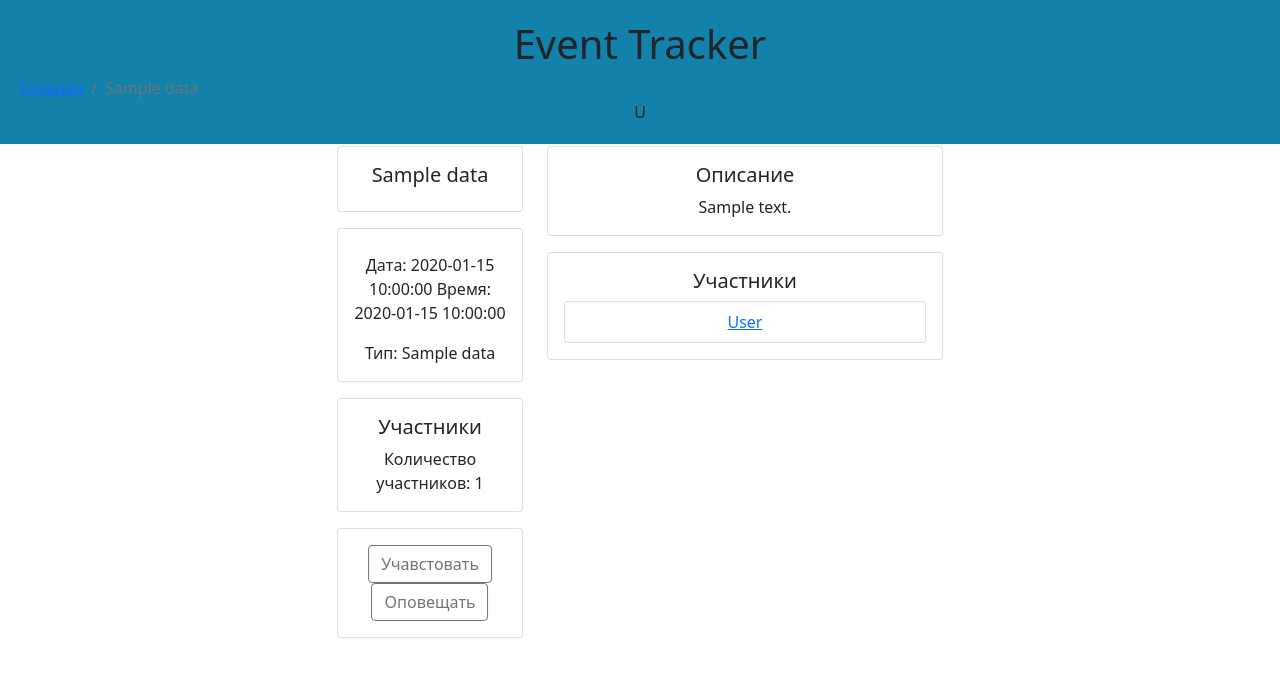
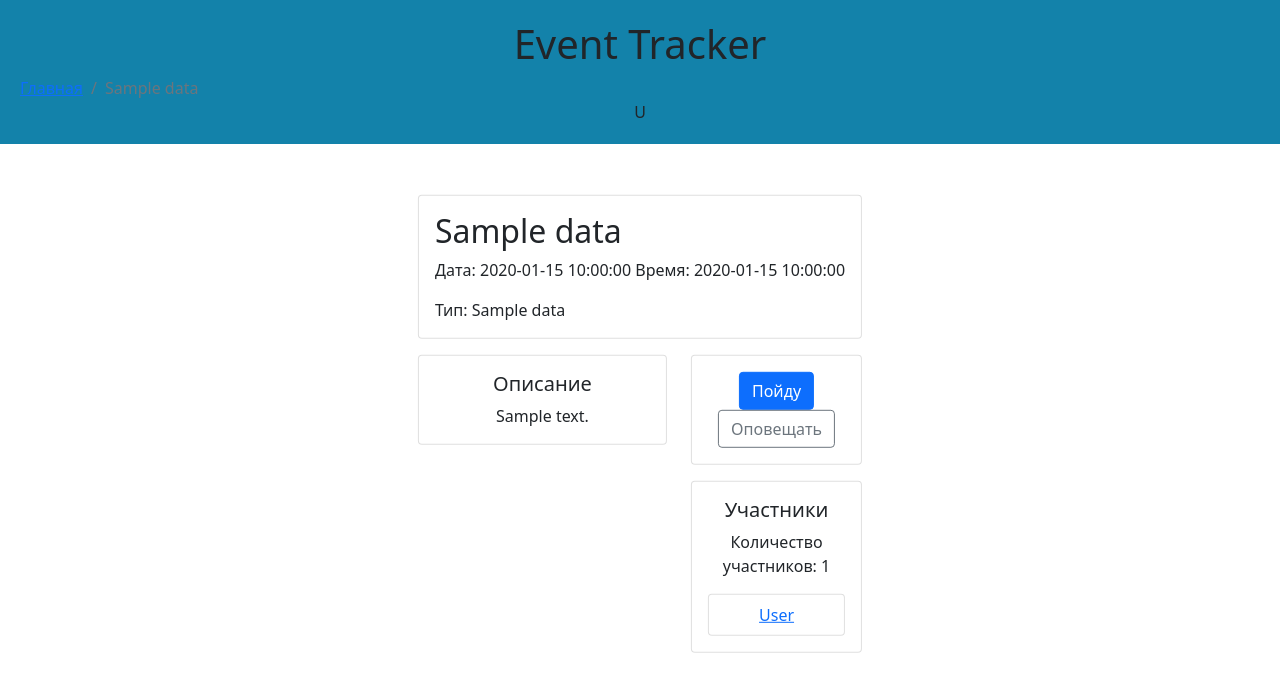
Before and after one commit to Cha11en9er/event_tracker, a Flask app: template event_tracker.webui/src/website/templates/current_event.html in a window 1280 px wide. Shown: the top 692 px of the page. Run offline with Flask 3, Linux system fonts and the light colour scheme; the template is opened without the code that fills it: most values are stand-ins (such as "Sample title", 1, 10 or a date in 2020); some libraries are stand-ins or nearby versions.

Commit message:
made styles for schedule page and start working on tg notif bot

```diff
--- a/event_tracker.webui/src/website/templates/current_event.html
+++ b/event_tracker.webui/src/website/templates/current_event.html
@@ -7,17 +7,12 @@
     <div class="header-left">
         <h1>Event Tracker</h1>
     </div>
-
     <nav aria-label="breadcrumb" class="header-center">
         <ol class="breadcrumb mb-0">
-            <li class="breadcrumb-item active">
-                <a href="{{ url_for('schedule_menu.schedule') }}">
-                    Главная
-                </a>
+            <li class="breadcrumb-item">
+                <a href="{{ url_for('schedule_menu.schedule') }}">Главная</a>
             </li>
-            <li class="breadcrumb-item active" aria-current="page">
-                    {{ data.event_name }}
-            </li>
+            <li class="breadcrumb-item active">{{ data.event_name }}</li>
         </ol>
     </nav>
     <div class="header-right">
@@ -29,12 +24,96 @@
 {% endblock %}
 
 {% block main %}
+<div class="container mt-5" id="current_event_main">
+    <div class="container mt-5" id="current_event_main">
+        <div class="card mb-3">
+            <div class="card-body text-start"> <!-- Изменено на text-start для выравнивания текста влево -->
+                <h2 class="card-title">{{ data.event_name }}</h2>
+                <p class="card-text">Дата: {{ data.formatted_time }} Время: {{ data.event_time }}</p>
+                <p class="card-text">Тип: {{ data.event_type_name }}</p>
+            </div>
+        </div>
+
+        <div class="row">
+            <div class="col-md-7">
+                <div class="card mb-3">
+                    <div class="card-body event-description">
+                        <h5 class="card-title">Описание</h5>
+                        <p class="card-text">{{ data.description|safe }}</p>
+                    </div>
+                </div>
+            </div>
+
+            <div class="col-md-5">
+                <div class="card mb-3">
+                    <div class="card-body">
+                        <div class="action-buttons_top">
+                            {% if data.event_participation == 'True' %}
+                                <button class="btn btn-outline-primary" onclick="unSubscribeToEvent(this)"
+                                        data-user-id="{{ data.user_current_id }}"
+                                        data-event-id="{{ data.event_id }}">
+                                    Отписаться
+                                </button>
+                            {% else %}
+                                <button class="btn btn-primary" onclick="subscribeToEvent(this)"
+                                        data-user-id="{{ data.user_current_id }}"
+                                        data-event-id="{{ data.event_id }}">
+                                    Пойду
+                                </button>
+                            {% endif %}
+
+                            <button class="btn btn-outline-secondary" onclick="open_event_form()">
+                                Оповещать
+                            </button>
+                        </div>
+                        <div class="action-buttons_bottom">
+                            {% if data.user_role == 'Admin' %}
+                                <button class="btn btn-outline-primary" onclick="editEvent()">
+                                    Изменить
+                                </button>
+                                <form action="/delete_event" method="POST" class="d-inline">
+                                    <button class="btn btn-danger">Удалить</button>
+                                    <input type="hidden" name="delete_event_id" value="{{ data.event_id }}">
+                                    <input type="hidden" name="delete_event_name" value="{{ data.event_name }}">
+                                </form>
+                            {% endif %}
+                        </div>
+                    </div>
+                </div>
+
+                <div class="card">
+                    <div class="card-body participants">
+                        <h5 class="card-title">Участники</h5>
+                        <p class="card-text">Количество участников: {{ data.total_participants }}</p>
+                        <ul class="list-group">
+                            {% if data.participants is not none and data.participants|length > 0 and data.participants[0].fullname is not none %}
+                                {% for row in data.participants %}
+                                    <li class="list-group-item">
+                                        <a href="{{ url_for('user_page.user_page', user_id_from_form=row.user_id) }}">{{ row.fullname }}</a>
+                                    </li>
+                                {% endfor %}
+                            {% else %}
+                                <li class="list-group-item">
+                                    В мероприятии ещё нет участников. Вы можете стать первым!
+                                </li>
+                            {% endif %}
+                        </ul>
+                    </div>
+                </div>
+
+            </div>
+
+        </div>
+    </div>
+</div>
+
+<!-- Модальное окно для оповещений -->
 <div class="modal fade" id="event_popup" tabindex="-1" aria-labelledby="notificationModalLabel" aria-hidden="true">
     <div class="modal-dialog">
         <div class="modal-content">
             <form id="notificationForm" action="/send_notif" method="POST">
                 <div class="modal-header">
-                    <h5 class="modal-title" id="notificationModalLabel">Выберите время оповещения</h5>
+                    <h5 class="modal-title">Выберите время оповещения</h5>
                     <button type="button" class="btn-close" data-bs-dismiss="modal" aria-label="Close" onclick="close_event_form()"></button>
                 </div>
                 <div class="modal-body">
@@ -55,19 +134,18 @@
                     <input type="hidden" name="notif_event_name" value="{{ data.event_name }}">
                     <input type="hidden" name="notif_user_id" value="{{ data.user_current_id }}">
                     <input type="hidden" name="notif_user_tg_id" value="{{ data.user_telegram_id }}">
-                    <input type="hidden" name="notif_time" id="notif_time"  value="">
+                    <input type="hidden" name="notif_time" id="notif_time" value="">
                 </div>
                 <div class="modal-footer">
                     <button type="button" class="btn btn-secondary" data-bs-dismiss="modal" onclick="close_event_form()">Закрыть</button>
-                    <button type="button" class="btn btn-primary" onclick="save_and_submit_notif()">
-                        Сохранить
-                    </button>
+                    <button type="button" class="btn btn-primary" onclick="save_and_submit_notif()">Сохранить</button>
+
                     {% if data.user_telegram_id == 'False' %}
-                        <div id="notification_result" class="alert" style="display: none; background-color: rgb(195, 34, 147);">
-                            Введите ваш телеграм id в <a class="btn_login" href="{{ url_for('user_page.user_page', user_id_from_form=data.user_current_id ) }}">Профиль</a>
+                        <div id="notification_result" class="alert alert-warning">
+                            Настройте отправку сообщений в &nbsp;<a href="{{ url_for('user_page.user_page', user_id_from_form=data.user_current_id ) }}" class="alert_link">Профиле</a>
                         </div>
                     {% else %}
-                        <div id="notification_result" class="alert" style="display: none; ">
+                        <div id="notification_result" class="alert alert-success" style="display: none;">
                             Мы вас оповестим
                         </div>
                     {% endif %}
@@ -76,101 +154,4 @@
         </div>
     </div>
 </div>
-
-<div class="container" id="current_event_main">
-    <div class="current_event_main">
-        <div class="row">
-            <div class="col-md-4">
-                <!-- Название мероприятия -->
-                <div class="card mb-3">
-                    <div class="card-body">
-                        <h5 class="card-title">{{ data.event_name }}</h5>
-                    </div>
-                </div>
-
-                <!-- Дата, время, тип мероприятия -->
-                <div class="card mb-3">
-                    <div class="card-body">
-                        <h5 class="card-title"></h5>
-                        <p class="card-text">Дата: {{ data.formatted_time }} Время: {{ data.event_time }}</p>
-                        <p class="card-text">Тип: {{ data.event_type_name }}</p>
-                    </div>
-                </div>
-
-                <!-- Подписчики -->
-                <div class="card mb-3">
-                    <div class="card-body">
-                        <h5 class="card-title">Участники</h5>
-                        <p class="card-text">Количество участников: {{ data.total_participants }}</p>
-                    </div>
-                </div>
-
-                <!-- Удалить -->
-                <div class="card mb-3">
-                    <div class="card-body">
-                        {% if data.event_participation == 'True' %}
-                            <button class="btn btn-outline-secondary"
-                            onclick="unSubscribeToEvent(this)"
-                            data-user-id="{{ data.user_current_id }}"
-                            data-event-id="{{ data.event_id }}">
-                                Отписаться
-                            </button>
-                        {% else %}
-                            <button class="btn btn-outline-secondary"
-                            onclick="subscribeToEvent(this)"
-                            data-user-id="{{ data.user_current_id }}"
-                            data-event-id="{{ data.event_id }}">
-                                Учавстовать
-                            </button>
-                        {% endif %}
-                        <button class="btn btn-outline-secondary" onclick="open_event_form()">
-                            Оповещать
-                        </button>
-                        {% if data.user_role == 'Admin' %}
-                        <form action="/delete_event" method="POST">
-                            <button class="btn btn-danger">
-                                Удалить
-                            </button>
-                            <input type="hidden" name="delete_event_id" value="{{ data.event_id }}">
-                            <input type="hidden" name="delete_event_name" value="{{ data.event_name }}">
-                        </form>
-                        {% endif %}
-                    </div>
-                </div>
-            </div>
-            <div class="col-md-8">
-                <!-- Описание -->
-                <div class="card mb-3">
-                    <div class="card-body event-description">
-                        <h5 class="card-title">Описание</h5>
-                        <p class="card-text">
-                            {{ data.description|safe }}
-                        </p>
-                    </div>
-                </div>
-
-                <!-- Участники -->
-                <div class="card mb-3">
-                    <div class="card-body participants">
-                        <h5 class="card-title">Участники</h5>
-                        <ul class="list-group">
-                            {% if data.participants is not none and data.participants|length > 0 and data.participants[0].fullname is not none %}
-                                {% for row in data.participants %}
-                                    <li class="list-group-item">
-                                        <a href="{{ url_for('user_page.user_page', user_id_from_form=row.user_id) }}">{{ row.fullname }}</a>
-                                    </li>
-                                {% endfor %}
-                            {% else %}
-                                <li class="list-group-item">
-                                    В мероприятии ещё нет участников. Вы можете стать первым!
-                                </li>
-                            {% endif %}
-                        </ul>
-                    </div>
-                </div>
-            </div>
-        </div>
-    </div>
-</div>
-
 {% endblock %}
--- a/event_tracker.webui/src/website/templates/user_page.html
+++ b/event_tracker.webui/src/website/templates/user_page.html
@@ -70,7 +70,7 @@
                             </div>
                             <hr>
                             <div class="col-sm-3">
-                                <h6 class="mb-0">Телеграм id</h6>
+                                <h6 class="mb-0">Уведомленя в Telegram  </h6>
                             </div>
                             <div class="col-sm-9 text-secondary" id="telegram_id">
                                 {{ user_data[0]['telegram_id'] }}
```
Also changed, not shown: event_tracker.webui/src/check_tg.py (added, +65 -0 lines), event_tracker.webui/src/tg_notif.py (+3 -9 lines), event_tracker.webui/src/website/static/css/style.css (+8 -1 lines).
